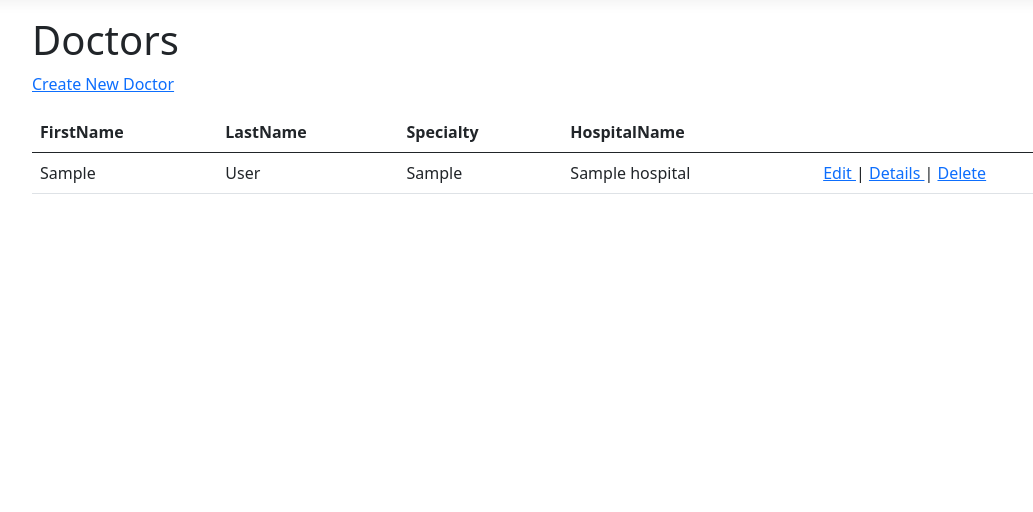
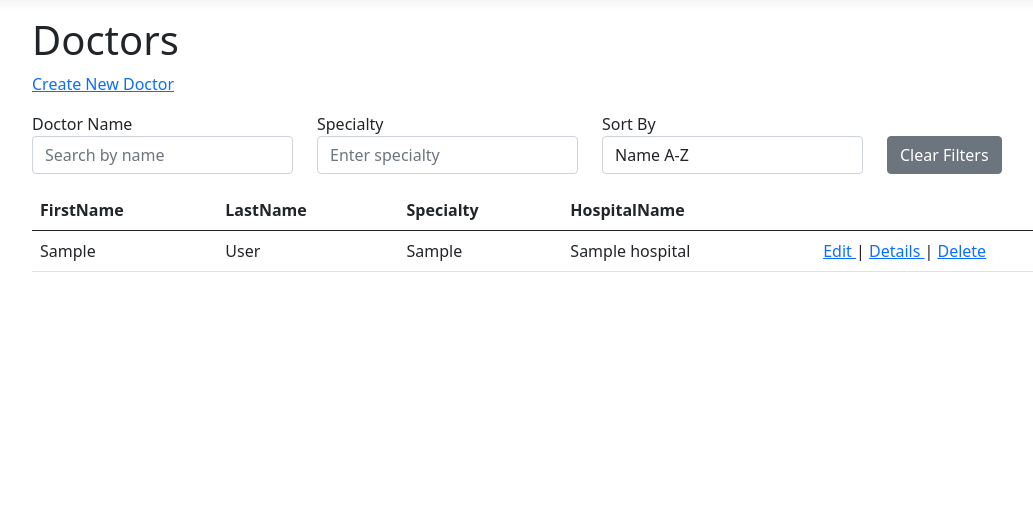
Before and after one commit to Doroteyaa/Hospital_Manager5.11.2026, an ASP.NET Core app: page /Doctor in a window 1280 px wide. Shown: the part 57-569 px from the top of the page, without its empty margins (50-1083 px from the left). Run offline with ASP.NET Core 8, Linux system fonts and the light colour scheme; tables that the repository leaves empty hold one stand-in row (values such as "Sample post"); style sheets or scripts are compiled from the project's sources.

Commit message:
12.122.2026promeni

```diff
--- a/Hospital_Manager.Core/Interfaces/IDoctorInterface.cs
+++ b/Hospital_Manager.Core/Interfaces/IDoctorInterface.cs
@@ -9,7 +9,7 @@ namespace Hospital_Manager.Core.Interfaces
 {
     public interface IDoctorInterface
     {
-        Task<List<Doctor>> GetAllDoctorsAsync();
+        Task<List<Doctor>> GetAllDoctorsAsync(string? search=null,string? specialty=null,string? sortord=null);
         Task<Doctor?> GetDoctorByIdAsync(int id);
         Task<Doctor?> GetDoctorDetailsAsync(int id);
         Task AddDoctorAsync(Doctor doctor);
--- a/Hospital_Manager/Controllers/DoctorController.cs
+++ b/Hospital_Manager/Controllers/DoctorController.cs
@@ -41,7 +41,20 @@ namespace Hospital_Manager.Controllers
 
             return View(model);
         }
-
+        [HttpGet]
+        public async Task<IActionResult> GetFilteredDoctors(string? search,string? specialty,string? sortord)
+        {
+            var doctors=await ds.GetAllDoctorsAsync(search,specialty,sortord);
+            var res=doctors.Select(x=>new
+            {
+                id = x.Id,
+                firstName = x.FirstName,
+                lastName = x.LastName,
+                specialty = x.Specialty,
+                hospitalName = x.Hospital.Name
+            }).ToList();
+            return Json(res);
+        }
         public async Task<IActionResult> Details(int id)
         {
             var doctor = await ds.GetDoctorDetailsAsync(id);
--- a/Hospital_Manager/Views/Doctor/Index.cshtml
+++ b/Hospital_Manager/Views/Doctor/Index.cshtml
@@ -9,7 +9,33 @@
 <p>
     <a asp-action="Create">Create New Doctor</a>
 </p>
-
+<div class="row mb-3">
+    <div class="col-md-3">
+        <label>Doctor Name</label>
+        <input type="text"
+                id="search"
+                class="form-control"
+                placeholder="Search by name"/>
+    </div>
+    <div class="col-md-3">
+        <label>Specialty</label>
+        <input type="text"
+               id="specialty"
+               class="form-control"
+               placeholder="Enter specialty" />
+    </div>
+    <div class="col-md-3">
+        <label>Sort By</label>
+        <select id="sortord" class="form-control">
+            <option value="name_asc">Name A-Z</option>
+            <option value="name_desc">Name Z-A</option>
+            <option value="specialty">Specialty A-Z</option>
+        </select>
+    </div>
+    <div class="col-md-2 d-flex align-items-end">
+        <button type="button" id="clearFilters" class="btn btn-secondary">Clear Filters</button>
+    </div>
+</div>
 <table class="table">
     <thead>
         <tr>
@@ -29,7 +55,7 @@
         </tr>
     </thead>
 
-    <tbody>
+    <tbody id="doctorsTable">
         @foreach (var doctor in Model)
         {
             <tr>
```
Also changed, not shown: Hospital_Manager.Core/Services/DoctorService.cs (+27 -2 lines), Hospital_Manager/Views/Hospital/Index.cshtml (+5 -3 lines).
